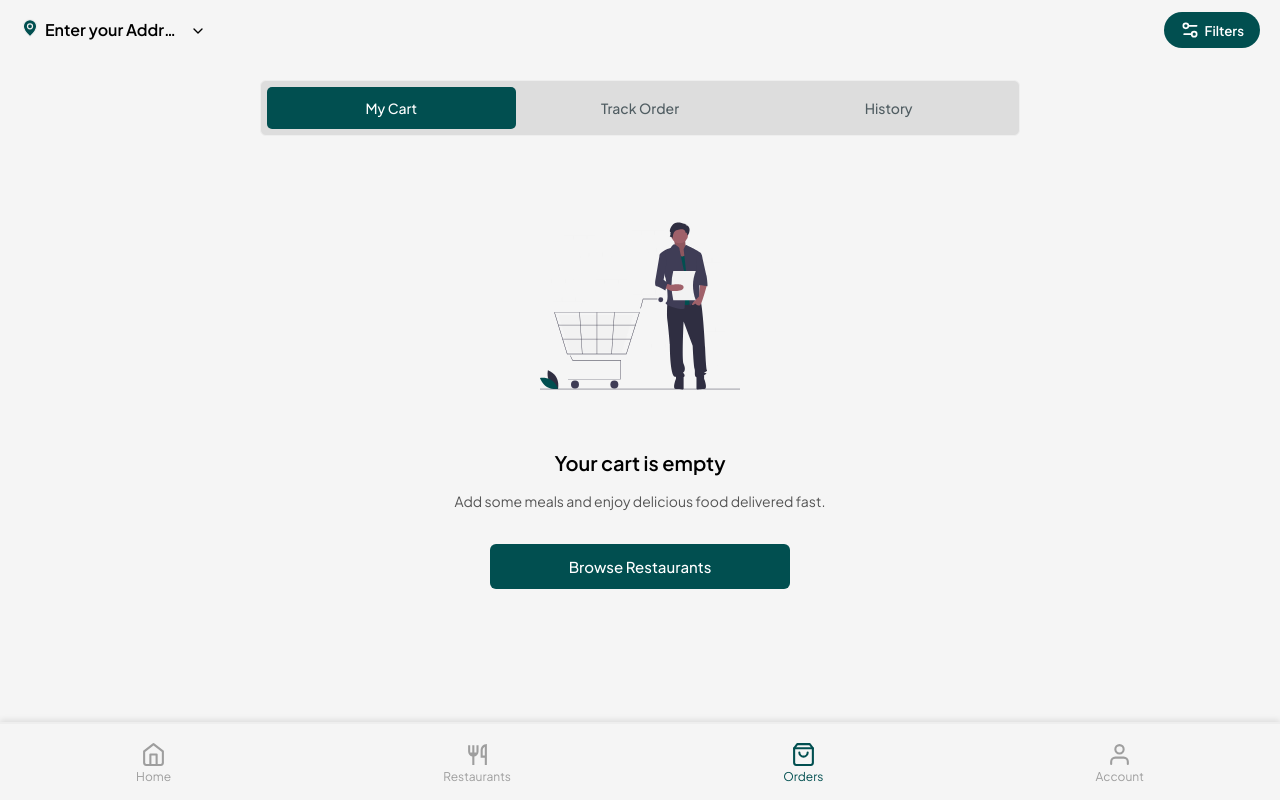
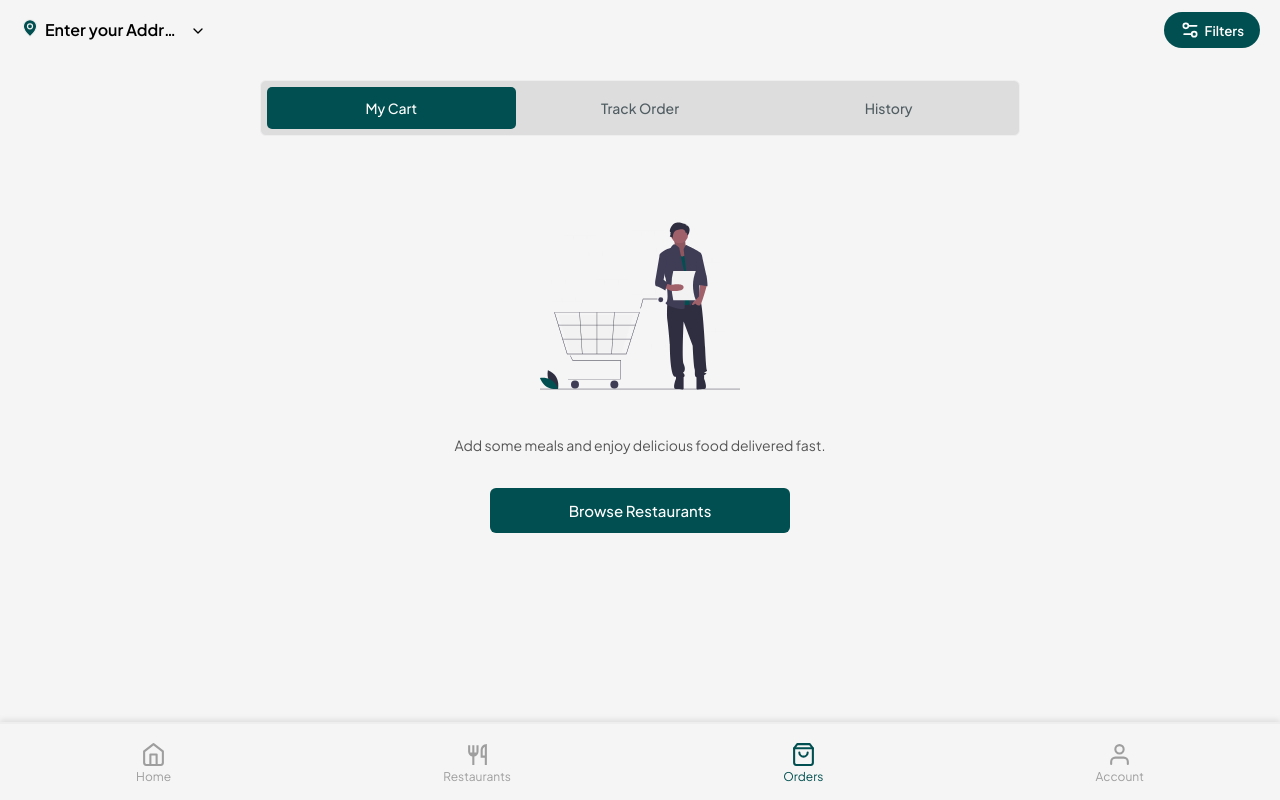
Before and after one commit to ay30bg/droppa, a React (Create React App) app: page /orders in a window 1280 px wide. Built offline with nearby package versions, Linux system fonts and the light colour scheme.

Commit message:
Update Orders.jsx

```diff
--- a/src/pages/Orders.jsx
+++ b/src/pages/Orders.jsx
@@ -51,7 +51,6 @@ function EmptyCart() {
   return (
     <div className="empty-state">
       <CartIcon className="empty-icon" />
-      <h2>Your cart is empty</h2>
       <p>Add some meals and enjoy delicious food delivered fast.</p>
       <button>Browse Restaurants</button>
     </div>
@@ -62,7 +61,6 @@ function EmptyTrack() {
   return (
     <div className="empty-state">
       <TrackIcon className="empty-icon" />
-      <h2>No Active Orders</h2>
       <p>When you place an order, you’ll be able to track it in real-time.</p>
       <button>Order Now</button>
     </div>
@@ -73,7 +71,6 @@ function EmptyHistory() {
   return (
     <div className="empty-state">
       <HistoryIcon className="empty-icon" />
-      <h2>No Order History</h2>
       <p>You haven't ordered anything yet. Let’s fix that!</p>
       <button>Order Now</button>
     </div>
```
